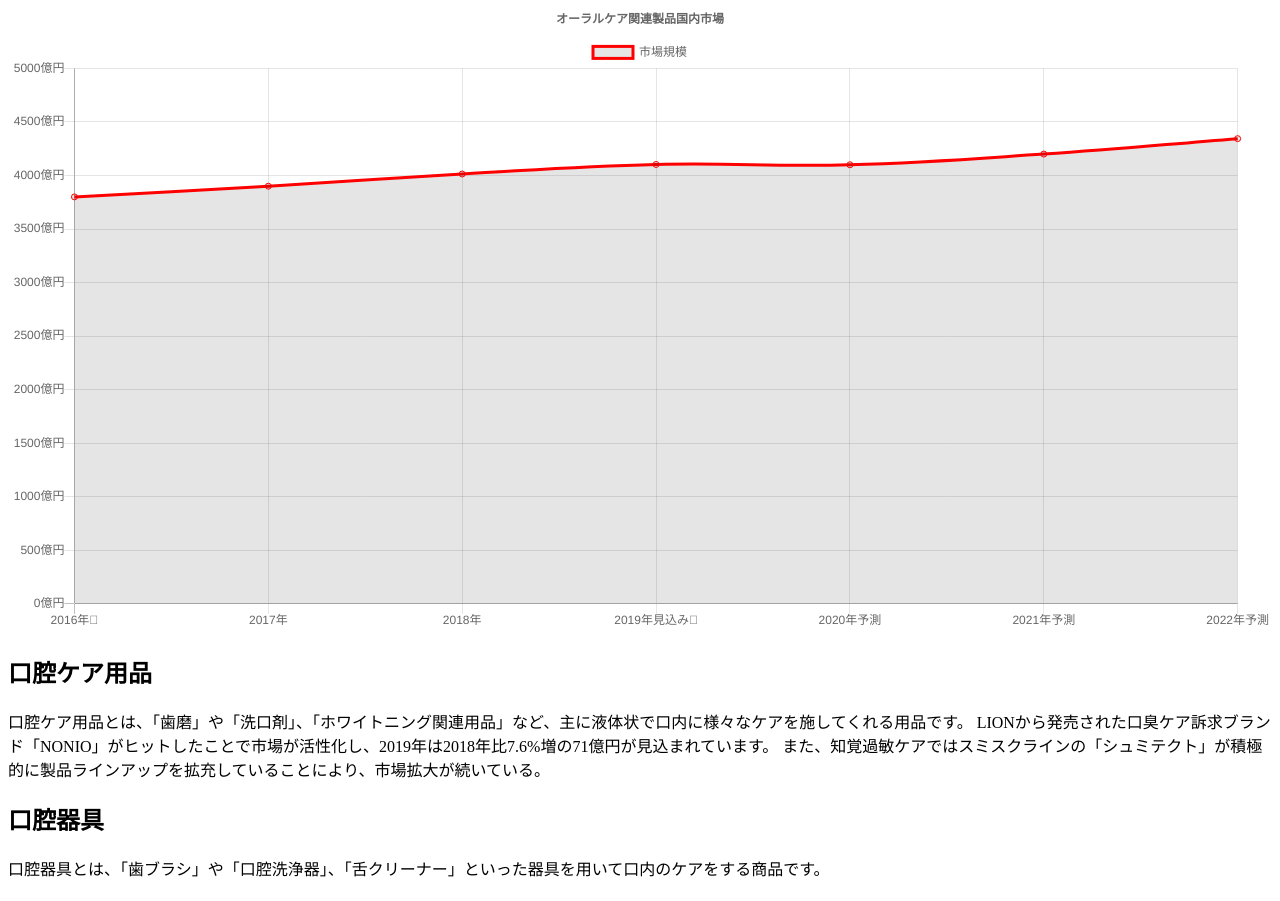
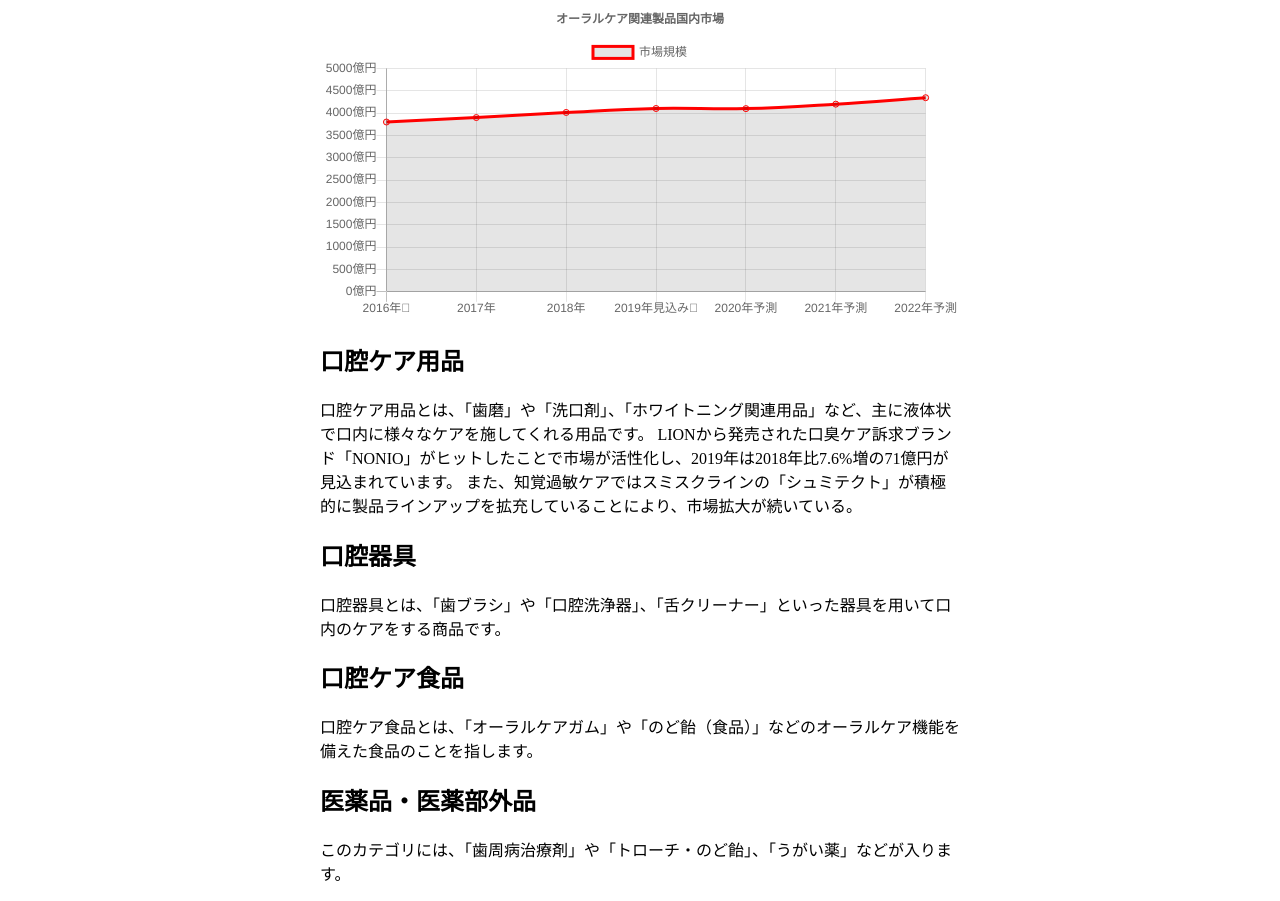
Before and after one commit to hase265/toothbrush, a plain HTML site: page index.html in a window 1280 px wide. Shown: the part 87-988 px from the top of the page. Drawn offline with nearby package versions, Linux system fonts and the light colour scheme.

Commit message:
真ん中にシュッとさせた

```diff
--- a/index.html
+++ b/index.html
@@ -62,8 +62,11 @@
         </p>
       <h2>口腔器具</h2>
         <p>口腔器具とは、「歯ブラシ」や「口腔洗浄器」、「舌クリーナー」といった器具を用いて口内のケアをする商品です。
-
         </p>
+      <h2>口腔ケア食品</h2>
+        <p>口腔ケア食品とは、「オーラルケアガム」や「のど飴（食品）」などのオーラルケア機能を備えた食品のことを指します。</p>
+      <h2>医薬品・医薬部外品</h2>
+        <p>このカテゴリには、「歯周病治療剤」や「トローチ・のど飴」、「うがい薬」などが入ります。</p>
     </div>
   </body>
 </html>
--- a/stylesheet.css
+++ b/stylesheet.css
@@ -1,3 +1,8 @@
 .title {
   color: #02ccba;
 }
+
+body {
+  width: 50%;
+  margin: auto;
+}
```
